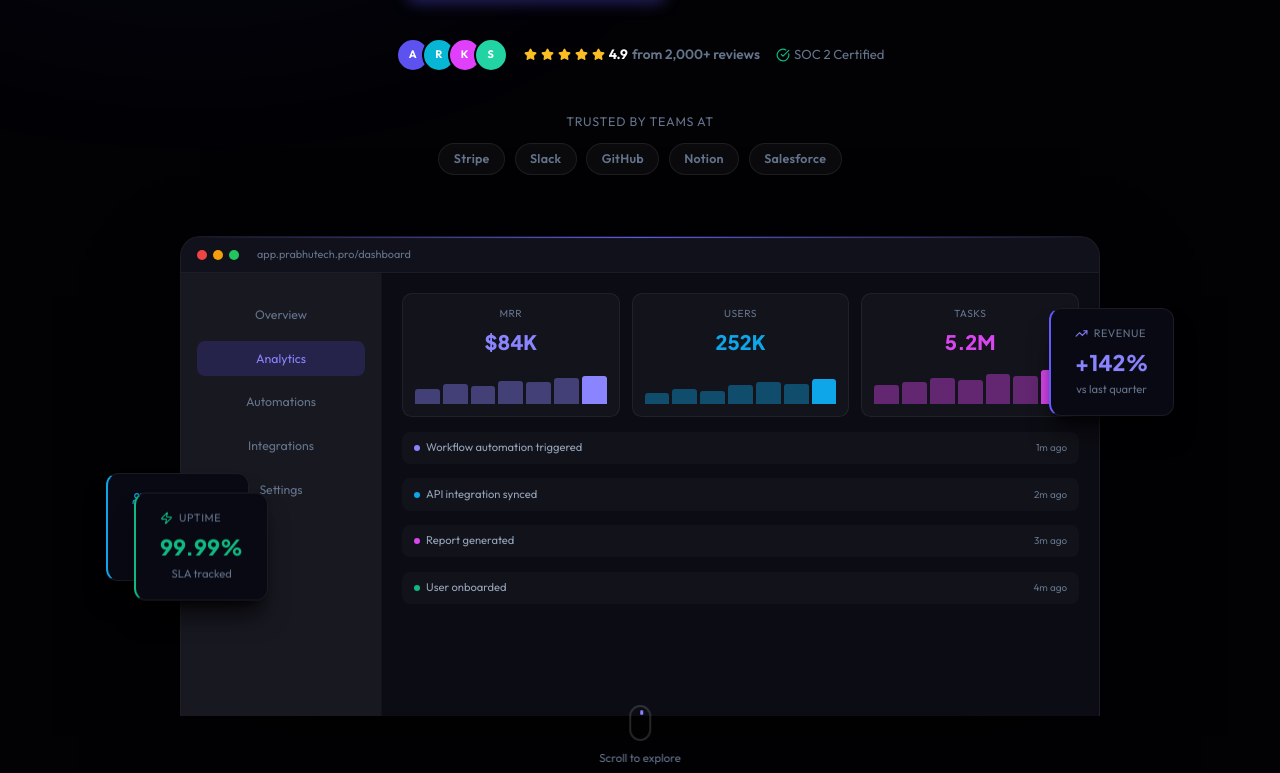
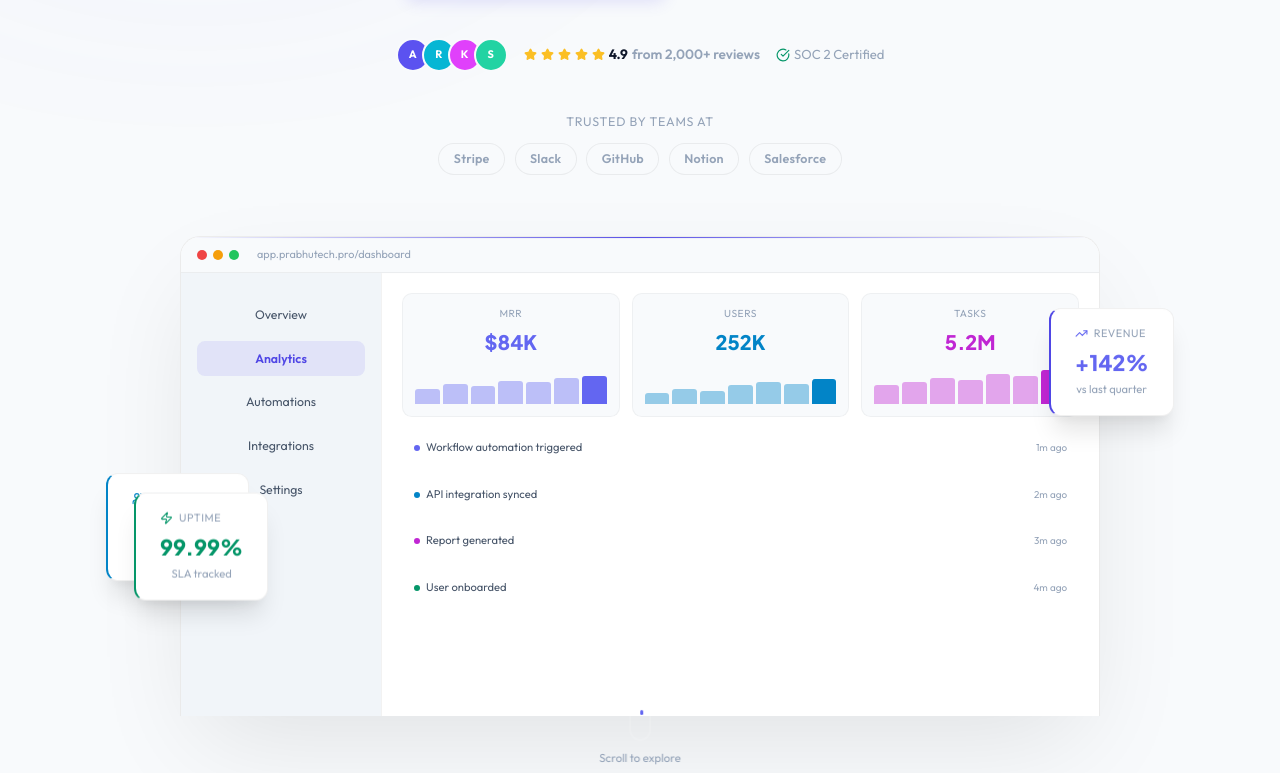
Before and after one commit to asterexplorer/prabhutechpro, a React (Vite) app: page / in a window 1280 px wide. Shown: the part 630-1403 px from the top of the page. Built offline with nearby package versions, Linux system fonts and the light colour scheme; no server answers.

Commit message:
Brand refresh: Official Light Mode transition with premium slate-indigo palette and frosted glass aesthetic

```diff
--- a/src/index.css
+++ b/src/index.css
@@ -12,32 +12,32 @@
   --font-main:   'Outfit', -apple-system, BlinkMacSystemFont, 'Segoe UI', Roboto, Helvetica, Arial, sans-serif;
   --font-accent: 'Plus Jakarta Sans', sans-serif;
 
-  /* Background palette - Deepened for better contrast */
-  --bg-dark:         #020205;
-  --bg-mid:          #05050d;
-  --bg-card:         #090914;
-  --bg-card-border:  rgba(255, 255, 255, 0.08); /* Slightly more visible border */
-  --bg-glass:        rgba(10, 10, 22, 0.65);
-
-  /* Brand colours - More vibrant */
-  --primary:        #635bff;
-  --primary-light:  #8b84ff;
-  --primary-glow:   rgba(99, 91, 255, 0.4);
-
-  --secondary:      #0ea5e9;
-  --secondary-glow: rgba(14, 165, 233, 0.3);
-
-  --accent:         #d946ef;
-  --accent-glow:    rgba(217, 70, 239, 0.3);
-
-  --success:        #10b981;
-  --warning:        #f59e0b;
-  --danger:         #ef4444;
-
-  /* Text - Slightly brighter */
-  --text-primary:   #f8fafc;
-  --text-secondary: #94a3b8;
-  --text-muted:     #64748b;
+  /* Background palette - Light Mode Refresh */
+  --bg-dark:         #f8fafc; /* Slate 50 */
+  --bg-mid:          #f1f5f9; /* Slate 100 */
+  --bg-card:         #ffffff;
+  --bg-card-border:  rgba(0, 0, 0, 0.06);
+  --bg-glass:        rgba(255, 255, 255, 0.82);
+
+  /* Brand colours - Optimized for light bg */
+  --primary:        #4f46e5;
+  --primary-light:  #6366f1;
+  --primary-glow:   rgba(79, 70, 229, 0.15);
+
+  --secondary:      #0284c7;
+  --secondary-glow: rgba(2, 132, 199, 0.12);
+
+  --accent:         #c026d3;
+  --accent-glow:    rgba(192, 38, 211, 0.12);
+
+  --success:        #059669;
+  --warning:        #d97706;
+  --danger:         #dc2626;
+
+  /* Text - High contrast for light mode */
+  --text-primary:   #0f172a; /* Slate 900 */
+  --text-secondary: #475569; /* Slate 600 */
+  --text-muted:     #94a3b8; /* Slate 400 */
 
   /* Motion */
   --ease-smooth: cubic-bezier(0.4, 0, 0.2, 1);
@@ -60,11 +60,11 @@
   --radius-xl:  24px;
   --radius-pill:99px;
 
-  /* Shadows - Premium depth */
-  --shadow-sm:  0 2px 8px rgba(0,0,0,0.4);
-  --shadow-md:  0 10px 25px -5px rgba(0,0,0,0.5), 0 8px 10px -6px rgba(0,0,0,0.5);
-  --shadow-lg:  0 20px 25px -5px rgba(0,0,0,0.6), 0 8px 10px -6px rgba(0,0,0,0.6);
-  --shadow-glow: 0 0 20px var(--primary-glow);
+  /* Shadows - Adjusted for light background */
+  --shadow-sm:  0 1px 3px rgba(0,0,0,0.1);
+  --shadow-md:  0 10px 15px -3px rgba(0,0,0,0.08), 0 4px 6px -2px rgba(0,0,0,0.05);
+  --shadow-lg:  0 20px 25px -5px rgba(0,0,0,0.1), 0 10px 10px -5px rgba(0,0,0,0.04);
+  --shadow-glow: 0 0 20px rgba(79, 70, 229, 0.1);
 }
 
 /* ── 3.  Reset & Base ─────────────────────────────────────────────── */
@@ -104,13 +104,13 @@ body {
   position: absolute;
   border-radius: 50%;
   filter: blur(140px);
-  opacity: 0.25;
+  opacity: 0.18; /* Lower opacity for light mode */
   animation: orb-move 25s infinite alternate var(--ease-smooth);
 }
 
 .orb-1 {
   width: 500px; height: 500px;
-  background: var(--primary);
+  background: var(--primary-light);
   top: -100px; left: -100px;
   animation-duration: 20s;
 }
@@ -129,7 +129,7 @@ body {
   top: 40%; left: 10%;
   animation-duration: 25s;
   animation-delay: -10s;
-  opacity: 0.15;
+  opacity: 0.12;
 }
 
 @keyframes orb-move {
@@ -182,8 +182,8 @@ ul, ol { list-style: none; }
 /* ── 5.  Glass ────────────────────────────────────────────────────── */
 .glass {
   background: var(--bg-glass);
-  backdrop-filter: blur(24px) saturate(190%);
-  -webkit-backdrop-filter: blur(24px) saturate(190%);
+  backdrop-filter: blur(28px) saturate(180%);
+  -webkit-backdrop-filter: blur(28px) saturate(180%);
   border: 1px solid var(--bg-card-border);
   box-shadow: var(--shadow-md);
 }
@@ -202,15 +202,15 @@ ul, ol { list-style: none; }
   content: "";
   position: absolute;
   top: 0; left: 0; right: 0; height: 1px;
-  background: linear-gradient(90deg, transparent, rgba(255,255,255,0.15), transparent);
+  background: linear-gradient(90deg, transparent, rgba(0,0,0,0.03), transparent);
   opacity: 0;
   transition: opacity 0.4s var(--ease-out);
 }
 
 .glass-card:hover {
-  border-color: rgba(99, 91, 255, 0.4);
+  border-color: rgba(79, 70, 229, 0.2);
   transform: translateY(-8px);
-  box-shadow: var(--shadow-lg), 0 0 30px rgba(99, 91, 255, 0.1);
+  box-shadow: var(--shadow-lg), 0 10px 40px rgba(79, 70, 229, 0.05);
 }
 
 .glass-card:hover::before {
@@ -396,11 +396,11 @@ ul, ol { list-style: none; }
 
 .navbar--scrolled {
   padding: 0.8rem 0;
-  background: rgba(2, 2, 5, 0.75);
+  background: rgba(255, 255, 255, 0.82);
   backdrop-filter: blur(20px) saturate(180%);
   -webkit-backdrop-filter: blur(20px) saturate(180%);
   border-bottom: 1px solid var(--bg-card-border);
-  box-shadow: 0 10px 30px -10px rgba(0,0,0,0.5);
+  box-shadow: 0 4px 20px -5px rgba(0,0,0,0.05);
 }
 
 .navbar__inner {
@@ -529,8 +529,8 @@ ul, ol { list-style: none; }
   position: absolute;
   inset: 0;
   background-image:
-    linear-gradient(rgba(255,255,255,0.025) 1px, transparent 1px),
-    linear-gradient(90deg, rgba(255,255,255,0.025) 1px, transparent 1px);
+    linear-gradient(rgba(0, 0, 0, 0.03) 1px, transparent 1px),
+    linear-gradient(90deg, rgba(0, 0, 0, 0.03) 1px, transparent 1px);
   background-size: 50px 50px;
   mask-image: radial-gradient(ellipse 80% 80% at 50% 50%, black 30%, transparent 100%);
   pointer-events: none;
@@ -580,11 +580,11 @@ ul, ol { list-style: none; }
   gap: 8px;
   padding: 0.45rem 1rem 0.45rem 0.6rem;
   border-radius: var(--radius-pill);
-  background: rgba(91,82,240,0.1);
-  border: 1px solid rgba(91,82,240,0.25);
+  background: rgba(79, 70, 229, 0.08); /* Light Indigo */
+  border: 1px solid rgba(79, 70, 229, 0.15);
   font-size: 0.82rem;
-  font-weight: 500;
-  color: var(--primary-light);
+  font-weight: 600;
+  color: var(--primary);
   margin-bottom: 1.5rem;
   transition: background 0.25s;
 }
@@ -700,12 +700,12 @@ ul, ol { list-style: none; }
   width: 100%;
   height: 480px;
   border-radius: 20px 20px 0 0;
-  background: var(--bg-card);
-  border: 1px solid var(--bg-card-border);
+  background: #ffffff;
+  border: 1px solid rgba(0,0,0,0.08);
   border-bottom: none;
   position: relative;
   overflow: hidden;
-  box-shadow: 0 40px 100px -20px rgba(0,0,0,0.8);
+  box-shadow: 0 40px 100px -20px rgba(0,0,0,0.1);
 }
 .dashboard-frame::before {
   content: '';
@@ -719,8 +719,8 @@ ul, ol { list-style: none; }
   position: absolute;
   top: 0; left: 0; right: 0;
   height: 36px;
-  background: rgba(255,255,255,0.03);
-  border-bottom: 1px solid rgba(255,255,255,0.05);
+  background: #f8fafc;
+  border-bottom: 1px solid rgba(0,0,0,0.05);
   display: flex;
   align-items: center;
   padding: 0 1rem;
@@ -737,10 +737,10 @@ ul, ol { list-style: none; }
   display: grid;
   grid-template-columns: 200px 1fr;
   gap: 1px;
-  background: rgba(255,255,255,0.04);
+  background: rgba(0,0,0,0.05);
 }
 .dashboard-sidebar {
-  background: rgba(255,255,255,0.02);
+  background: #f1f5f9;
   padding: 1.5rem 1rem;
   display: flex;
   flex-direction: column;
@@ -750,15 +750,16 @@ ul, ol { list-style: none; }
   padding: 0.5rem 0.75rem;
   border-radius: var(--radius-sm);
   font-size: 0.77rem;
-  color: var(--text-muted);
+  color: var(--text-secondary);
   transition: background 0.2s;
 }
 .sidebar-item.active {
-  background: rgba(91,82,240,0.2);
-  color: var(--primary-light);
+  background: rgba(79, 70, 229, 0.1);
+  color: var(--primary);
+  font-weight: 600;
 }
 .dashboard-main {
-  background: rgba(10,10,18,0.8);
+  background: #ffffff;
   padding: 1.25rem;
   display: flex;
   flex-direction: column;
@@ -770,8 +771,8 @@ ul, ol { list-style: none; }
   gap: 0.75rem;
 }
 .chart-card {
-  background: rgba(255,255,255,0.03);
-  border: 1px solid rgba(255,255,255,0.06);
+  background: #f8fafc;
+  border: 1px solid rgba(0,0,0,0.04);
   border-radius: 10px;
   padding: 0.75rem;
 }
@@ -786,6 +787,7 @@ ul, ol { list-style: none; }
   font-size: 1.25rem;
   font-weight: 800;
   font-family: var(--font-accent);
+  color: var(--text-primary);
 }
 .chart-bar-container {
   display: flex;
```
